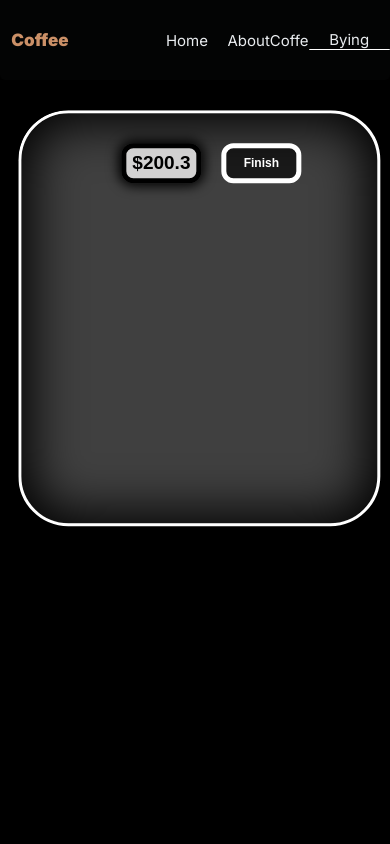
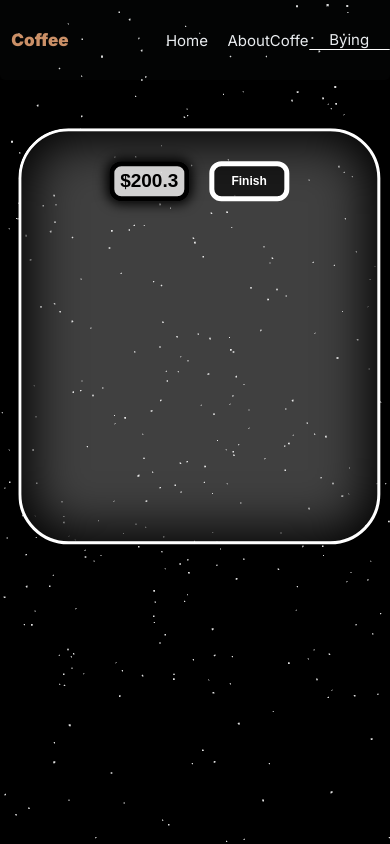
Before and after one commit to WhileGn/Main, a Next.js app: page /Bycart in a window 390 px wide. Built offline with nearby package versions, Linux system fonts and the light colour scheme.

Commit message:
fixed the Bycard responsive problem

```diff
--- a/component/byCart/MainContent/MainOrderBycard.css
+++ b/component/byCart/MainContent/MainOrderBycard.css
@@ -36,7 +36,7 @@
 .GodOrderBycardDiv {
   /* padding: 100px; */
   width: 50%;
-  height: 580px;
+  height: 70%;
   /* background-color: rgba(255, 255, 255, 0.25); */
   position: fixed;
   z-index: 100;
@@ -161,7 +161,8 @@
   }
   .GodOrderBycardDiv {
     width: 60%;
-    height: 580px;
+    /* height: 580px; */
+    height: 70%;
 
     transform: translate(36%, 25%);
   }
@@ -180,7 +181,8 @@
   }
   .GodOrderBycardDiv {
     width: 80%;
-    height: 580px;
+    /* height: 580px; */
+    height: 75%;
 
     transform: translate(14%, 25%);
   }
@@ -201,20 +203,30 @@
   }
   .GodOrderBycardDiv {
     width: 94%;
-    height: 580px;
+    height: 80%;
     overflow-x: hidden;
 
     transform: translate(5%, 19%);
   }
 }
 @media only screen and (max-width: 430px) {
-  /* .GodOrderBycardDiv {
-    width: 94%;
-    height: 580px;
+  .GodOrderBycardDiv {
+    /* width: max(315px, 100%); */
+    /* min-width: 315px; */
+
+    /* width: 300px; */
+    /* min-width: 315px; */
+    /* margin: auto; */
+    /* align-items: center; */
 
     transform: translate(5%, 19%);
-  } */
+    /* transform: translate(20%, 19%); */
+  }
   .OrderBycardDiv {
     /* width: 200px  */
+    display: grid;
+    justify-content: center;
+    justify-self: center;
+    justify-items: center;
   }
 }
--- a/component/byCart/MainContent/bycard.css
+++ b/component/byCart/MainContent/bycard.css
@@ -173,6 +173,12 @@
   }
 }
 @media only screen and (max-width: 550px) {
+  .MainbyCard {
+    display: grid;
+    justify-self: center;
+    justify-content: center;
+    justify-items: center;
+  }
   .byCard {
     grid-template-columns: 1fr;
     grid-template-rows: 1fr 1fr;
@@ -180,7 +186,9 @@
     width: 250px;
     align-self: center;
     justify-self: center;
-    margin: auto;
+    justify-content: center;
+    justify-items: center;
+    /* margin: auto; */
   }
 
   .byCard_leftSide {
@@ -210,20 +218,23 @@
 }
 
 @media only screen and (max-width: 430px) {
+  .MainbyCard {
+    display: grid;
+    justify-self: start;
+    justify-content: start;
+    justify-items: start;
+    width: 250px;
+    /* transform: translate(-60px, 0px); */
+  }
   .byCard {
-    /* margin: auto !important; */
-    margin-left: 0px !important;
-    margin-right: 0px !important;
-    /* width: 200px; */
+    grid-template-columns: 1fr;
+    grid-template-rows: 1fr 1fr;
+    /* transform: translate(0px, -20px) !important; */
+    width: 250px;
+    align-self: center;
     justify-self: center;
     justify-content: center;
     justify-items: center;
+    /* margin: auto; */
   }
-  .MainbyCard {
-    width: 250px;
-  }
-  /* .MainbyCard {
-    width: 250px;
-    margin: auto !important;
-  } */
 }
--- a/component/byCart/Mainbycart.css
+++ b/component/byCart/Mainbycart.css
@@ -32,6 +32,8 @@
   /* grid-template-columns: 1fr; */
   /* background-color: rgb(90, 90, 90); */
   height: 100vh;
+  background-attachment: fixed;
+
   color: rgb(53, 49, 49);
   background-color: black;
   /* z-index: -100; */
--- a/component/byCart/Mainbycart.tsx
+++ b/component/byCart/Mainbycart.tsx
@@ -13,7 +13,7 @@ const Mainbycart = function () {
       <div className="divbycart">
         {/* <Navbar></Navbar> */}
         {/* <Header></Header> */}
-        {/* <Canvas>
+        <Canvas>
           <OrbitControls
             enableZoom={false}
             enablePan={false}
@@ -26,7 +26,7 @@ const Mainbycart = function () {
           <mesh>
             <meshLambertMaterial attach="material" color="black" />
           </mesh>
-        </Canvas> */}
+        </Canvas>
       </div>
     </div>
   );
```
